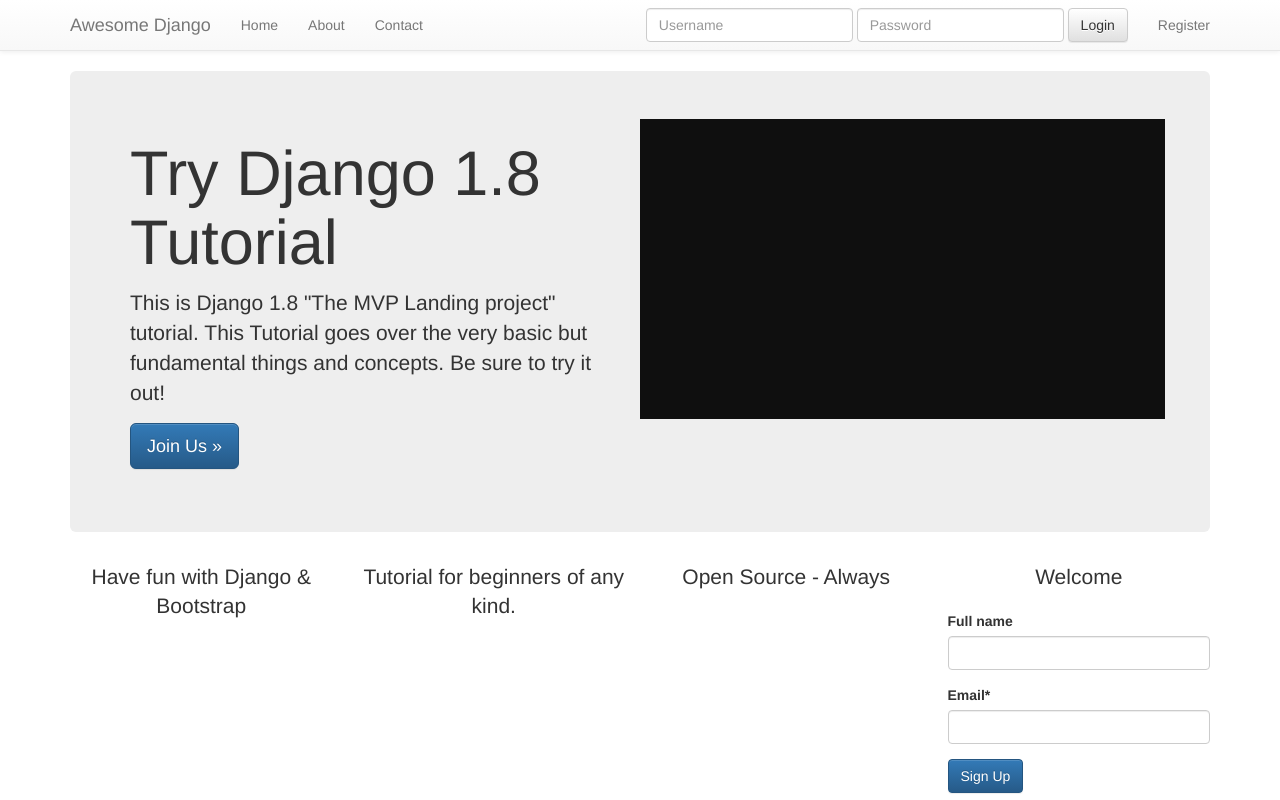
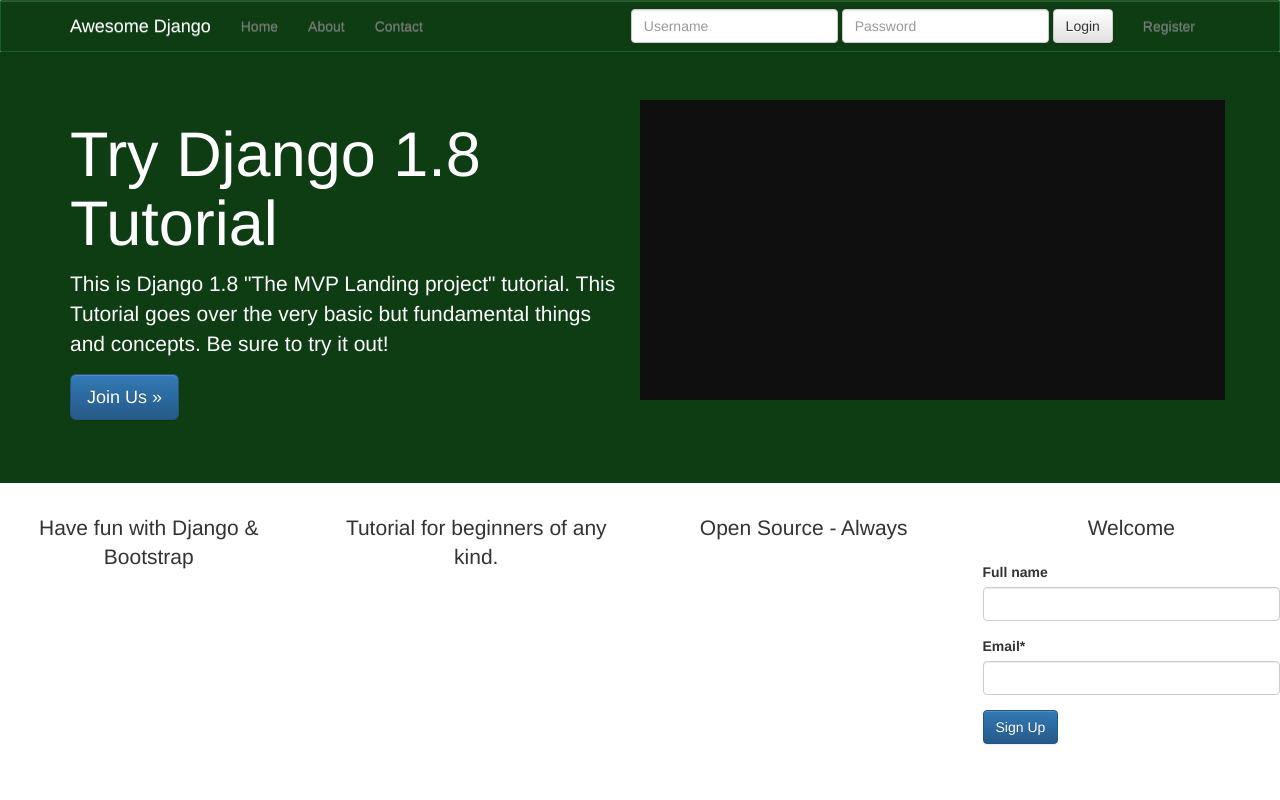
Before and after one commit to belzeba/tutorials, a Django app: page / in a window 1280 px wide. Run offline with Django 3.2, Linux system fonts and the light colour scheme; some libraries are stand-ins or nearby versions.

Commit message:
Made homepage more appealing

```diff
--- a/django/Try_Django_18/static/css/custom.css
+++ b/django/Try_Django_18/static/css/custom.css
@@ -1,3 +1,40 @@
 .text-align-center {
     text-align: center;
 }
+
+.navbar-own-static-top {
+    margin-bottom: 19px;
+    border-color: #1A5F23;
+    border-radius: 1px;
+    background: #0E3D14 none;
+
+}
+
+.jumbotron {
+    background-color: #0E3D14;
+    color: #fff;
+}
+
+.navbar-default .navbar-brand {
+    color: #fff;
+}
+
+.navbar-default .navbar-brand:hover {
+    color: #777;
+}
+
+.navbar-default .navbar-nav > li > a:hover {
+    color: #999;
+}
+
+.navbar-default .navbar-toggle {
+    border-color: transparent !important;
+}
+
+.navbar-toggle {
+    background-color: #0E3D14 !important;
+}
+
+.navbar-toggle:hover {
+    background-color: #1A5F23 !important;
+}
--- a/django/Try_Django_18/templates/base.html
+++ b/django/Try_Django_18/templates/base.html
@@ -30,8 +30,6 @@
 
 {% include 'navbar.html' %}
 
-
-<div class="container">
 {# Block for Jumbotron #}
 {% block jumbotron %}
 
@@ -42,8 +40,6 @@
 
 {% endblock %}
 
-</div> <!-- /container -->
-
 {# Include javascript files on bottom to increase performance #}
 {% include 'javascript.html' %}
 
--- a/django/Try_Django_18/templates/home.html
+++ b/django/Try_Django_18/templates/home.html
@@ -12,7 +12,10 @@
 {# CSS Block #}
 <style>
     {% block style %}
-
+        {# When Jumbotron shows, take the nav-bar bottom margin off #}
+        .navbar-own-static-top {
+            margin-bottom: 0px !important;
+        }
     {% endblock %}
 </style>
 
@@ -20,6 +23,7 @@
 {% block jumbotron %}
     <!-- Main component for a primary marketing message or call to action -->
     <div class="jumbotron">
+        <div class="container">
             {# Bootstrap row and column magic to get responsive site #}
             <div class="row">
                 <div class="col-sm-6">
@@ -35,7 +39,9 @@
 
                 </div>
             </div>
+        </div> <!-- /container -->
     </div>
+
 {% endblock %}
 
 {# Make block that shows in base.html -template block #}
--- a/django/Try_Django_18/templates/navbar.html
+++ b/django/Try_Django_18/templates/navbar.html
@@ -1,5 +1,5 @@
 <!-- Static navbar -->
-<nav class="navbar navbar-default navbar-static-top">
+<nav class="navbar navbar-default navbar-own-static-top">
     <div class="container">
         <div class="navbar-header">
             <button type="button" class="navbar-toggle collapsed" data-toggle="collapse" data-target="#navbar"
```
Lines whose indentation alone changed are shown as unchanged.
